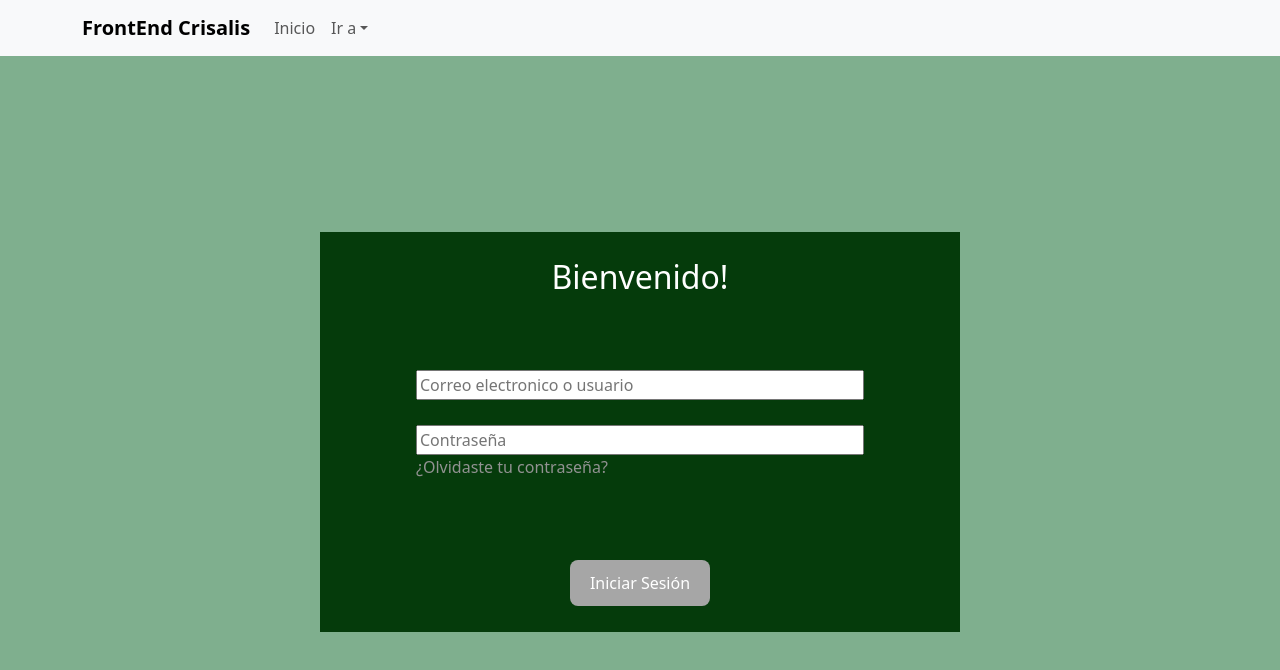
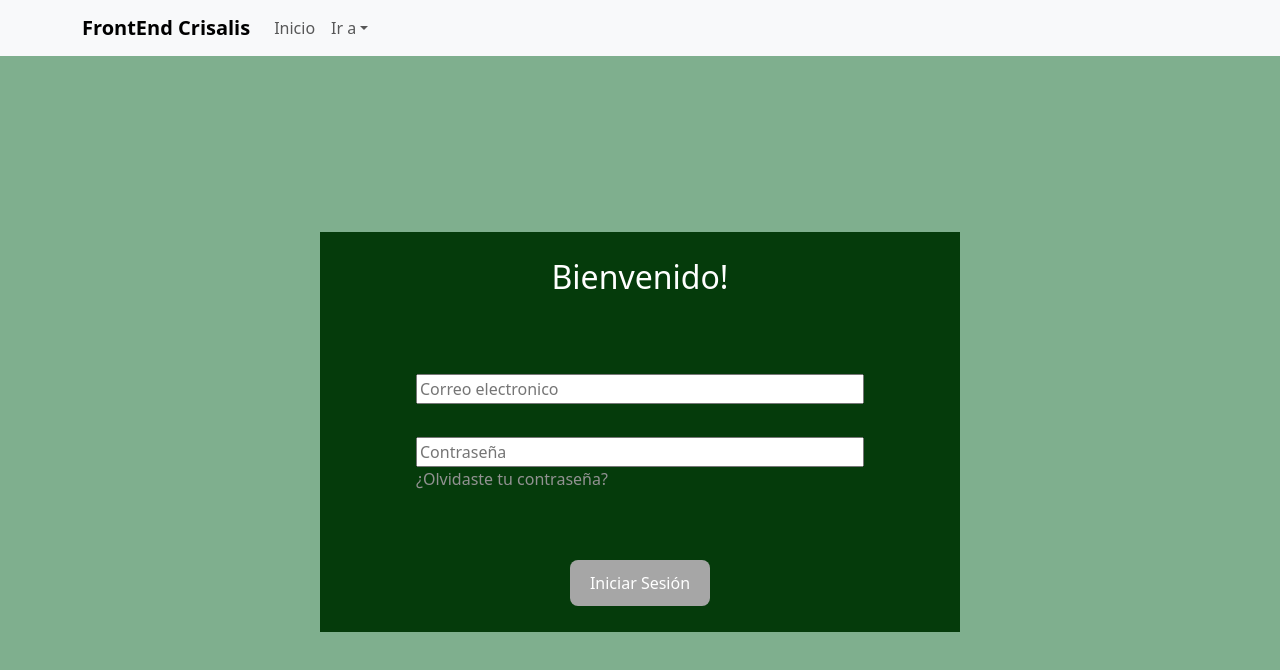
Before and after one commit to CrisalisVerde2023/gestion-crisalis, a React (Vite) app in the folder frontend/: page /login in a window 1280 px wide. Shown: the top 670 px of the page. Built offline with nearby package versions, Linux system fonts and the light colour scheme.

Commit message:
trabajo en la logica del login

```diff
--- a/frontend/src/App.jsx
+++ b/frontend/src/App.jsx
@@ -15,7 +15,7 @@ import AM_Personas from "./components/Personas/AM_Personas";
 import ABMEmpresasComponent from "./components/Empresas/ABMEmpresas";
 import ToastNotification from "./components/ToastNotification";
 import AM_Empresa from "./components/Empresas/AM_Empresa";
-import LogIn from "./components/LogIn/LogIn";
+import LogIn from "./routes/LogIn";
 
 function App() {
   return (
--- a/frontend/src/components/LogIn/LogIn.jsx
+++ /dev/null
@@ -1,22 +0,0 @@
-import "./LogIn.css";
-
-
-const LogIn = () => {
-    return (
-        <div className="logInContainer">
-            <form action="" className="logInForm">
-                <h2>Bienvenido!</h2>
-                <div className="logInInputSection">
-                    <input type="text" name="" id="" placeholder="Correo electronico o usuario" />
-                    <div className="passwordSection">
-                        <input type="text" name="" id="" placeholder="Contraseña" />
-                        <p>¿Olvidaste tu contraseña?</p>
-                    </div>
-                </div>
-                <button>Iniciar Sesión</button>
-            </form>
-        </div>
-    )
-}
-
-export default LogIn
--- a/frontend/src/components/LogIn/LogIn.css
+++ b/frontend/src/routes/LogIn.css
@@ -39,6 +39,11 @@
 }
 
 .passwordSection p {
+    margin-top: 5px;
+    color: #929292;
+}
+.forgotPassword{
+    text-decoration: none;
     color: #929292;
 }
 
@@ -46,3 +51,9 @@
     color: #fff;
     background-color: #a6a6a6;
 }
+
+/* --------------------------------- Errores -------------------------------- */
+.boxError p{
+    color: #b33636;
+    font-weight: 600;
+}
--- /dev/null
+++ b/frontend/src/routes/LogIn.jsx
@@ -0,0 +1,142 @@
+import { useState } from "react";
+import { useNavigate } from "react-router-dom";
+import "./LogIn.css";
+
+
+const LogIn = () => {
+
+    const [errors, setErrors] = useState([]);
+    const [user, setUser] = useState({
+        email: "",
+        password: ""
+    });
+
+    const [counter, setCounter] = useState(0)
+
+    const [authError, setAuthError] = useState("");
+    const [responseError, setResponseError] = useState(false)
+    const navigate = useNavigate();
+
+
+    const validateLoginForm = () => {
+        const errors = [];
+
+        if (user.email.trim() === '') {
+            errors.push('El correo electrónico es obligatorio');
+        } else if (!/\S+@\S+\.\S+/.test(user.email)) {
+            errors.push('El correo electrónico es inválido');
+        }
+
+        if (user.password.trim() === '') {
+            errors.push('No olvides ingresar tu contraseña');
+        } else if (user.password.length < 4 || user.password.length > 15) {
+            errors.push('La contraseña debe contener entre 4 y 15 caracteres');
+        }
+        setErrors(errors);
+        return errors.length === 0;
+    };
+
+
+    const url = ""
+    const settings = {
+        method: "POST",
+        headers: {
+            "Content-Type": "application/json",
+        },
+        body: JSON.stringify(user)
+    }
+
+    const handleLogin = (e) => {
+
+        e.preventDefault();
+        console.log(user);
+        if (validateLoginForm()) {
+            setCounter(1)
+            fetch(url, settings)
+                .then((response) => {
+                    console.log(response)
+                    if (response.status === 200) {
+                        setTimeout(() => {
+                            navigate("/")
+                            window.location.reload()
+                            setCounter(0)
+                        }, 2000);
+
+                    }
+                    if (response.status === 401) {
+                        setResponseError(true)
+                        setAuthError("Credenciales inválidas");
+                        setCounter(0)
+                    } if (response.status === 403) {
+                        setResponseError(true)
+                        setAuthError("Usuario o contraseña no válido");
+                        setCounter(0)
+                    } if (response.status === 404) {
+                        setResponseError(true)
+                        setAuthError("Usuario no encontrado");
+                        setCounter(0)
+                    }
+                    return response.json()
+
+                })
+                .then(function (data) {
+                    if (data.token != null) {
+                        sessionStorage.setItem("token", data.token)
+                    }
+                }
+                )
+        }
+    }
+
+    const handleMailChange = (e) => {
+        setResponseError(false)
+        setErrors([])
+        setUser({ ...user, email: e.target.value })
+    }
+
+    const handlePasswordChange = (e) => {
+        setResponseError(false)
+        setErrors([])
+        setUser({ ...user, password: e.target.value })
+    }
+
+    return (
+        <div className="logInContainer">
+            <form className="logInForm" onSubmit={handleLogin}>
+                <h2>Bienvenido!</h2>
+                <div className="logInInputSection">
+                    <input
+                        type="text"
+                        name=""
+                        id=""
+                        placeholder="Correo electronico"
+                        required
+                        onChange={(e) => handleMailChange(e)}
+                        value={user.email}
+                        />
+                    <div className="passwordSection">
+                        <input
+                            type="password"
+                            name=""
+                            id=""
+                            placeholder="Contraseña"
+                            required
+                            onChange={(e) => handlePasswordChange(e)}
+                            value={user.password}
+                            />
+                        <a href="https://google.com" className="forgotPassword">¿Olvidaste tu contraseña?</a>
+                        {
+                        errors.length > 0 ? (errors.map(error => <div className='boxError' key={error}><p>{error}</p></div>)) : undefined
+                    }
+                    {
+                        responseError ? <div className='boxError'><p>{authError}</p></div> : undefined
+                    }
+                    </div>
+                </div>
+                <button>Iniciar Sesión</button>
+            </form>
+        </div>
+    )
+}
+
+export default LogIn
```
